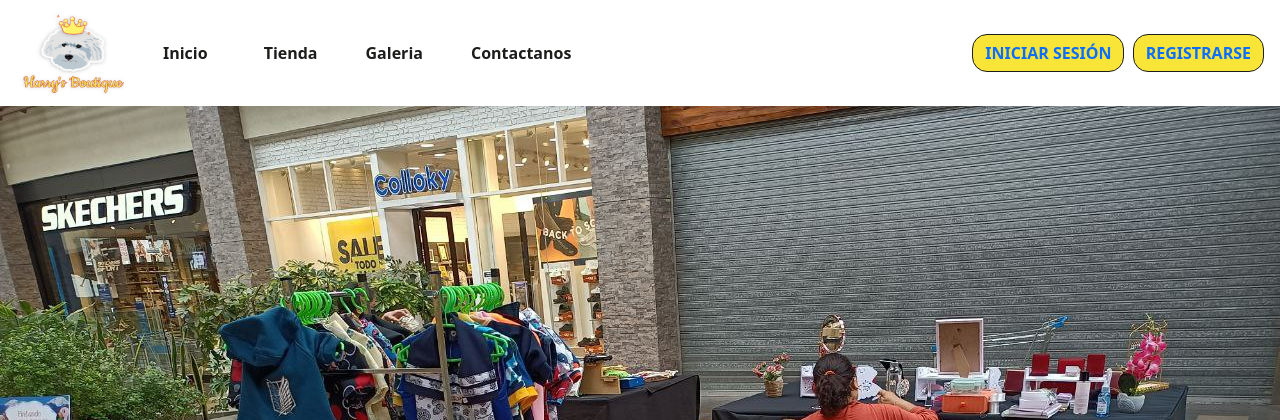
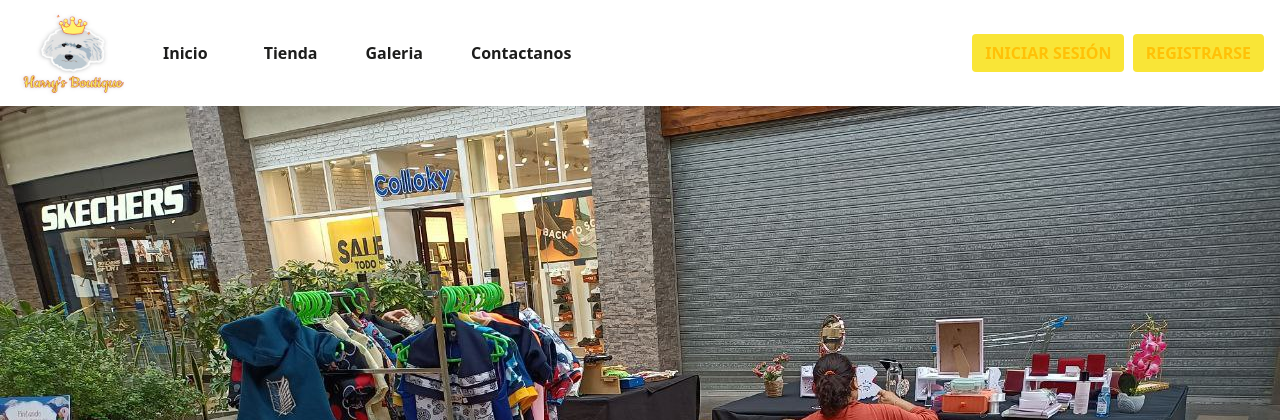
Before and after one commit to felipevega-dev/HarrysDjango, a Django app: page / in a window 1280 px wide. Shown: the top 420 px of the page. Run offline with Django 4.2, Linux system fonts and the light colour scheme.

Commit message:
cositas 3

```diff
--- a/core/static/core/CSS/style.css
+++ b/core/static/core/CSS/style.css
@@ -41,6 +41,9 @@
     filter: opacity(0.9);
 }
 
+.imgzoom {
+    transition: 0.4s transform;
+}
 
 /*card*/
 
@@ -71,13 +74,10 @@
 }
 
 .navlogin{
-    border: solid 1px #1d1d1c;
-    border-radius: 15px;
     overflow: hidden;
     transition: all ease-out 0.2s;
     transition: 0.5s filter;
     background: #f9e537;;
-    color: #f98837;
 }
 
 .navlogin:hover{
--- a/core/templates/harrys/base.html
+++ b/core/templates/harrys/base.html
@@ -23,7 +23,7 @@
       <div class="container-fluid">
         <!--Branding-->
         <a  href="{% url 'home' %}">
-          <img src="{% static 'core/'%}IMAGENES/logblanco.png" class="ms-1 "alt="Harrys" width="115px" height="90px">
+          <img src="{% static 'core/'%}IMAGENES/logblanco.png" class="imgzoom ms-1 "alt="Harrys" width="115px" height="90px">
         </a>
         <!--Items-->
         <div class="collapse navbar-collapse">
@@ -54,15 +54,14 @@
                   {{ user.username}}
                 </button>
 
-
                 {% else %}
-                <div class="ms-auto btn fw-bold navlogin text-uppercase">
-                    <a href="{%url 'login' %}" class="text-decoration-none col-12 col-sm-12 col-md-12 col-lg-12 col-xl-12 col-xl-5 ">Iniciar Sesión</a>
-                </div>
+                <button class="ms-auto btn fw-bold navlogin text-uppercase" type="button">
+                    <a href="{%url 'login' %}" class="text-warning text-decoration-none col-12 col-sm-12 col-md-12 col-lg-12 col-xl-12 col-xl-5 ">Iniciar Sesión</a>
+                </button>
                 &nbsp;
-                <div class="btn m-1 navlogin fw-bold text-uppercase">
-                    <a href="{%url 'registro_usuario' %}" class="text-decoration-none col-12 col-sm-12 col-md-12 col-lg-12 col-xl-12 col-xl-5 ">Registrarse</a>
-                </div>
+                <button class="m-1 btn fw-bold navlogin text-uppercase" type="button">
+                  <a href="{%url 'registro_usuario' %}" class="text-warning text-decoration-none col-12 col-sm-12 col-md-12 col-lg-12 col-xl-12 col-xl-5 ">Registrarse</a>
+                </button>
                 {% endif %}
         </div>
       </div>
--- a/core/templates/harrys/index.html
+++ b/core/templates/harrys/index.html
@@ -72,7 +72,7 @@
         </div>
         <div class="col-8 col-md-4">
           <div class="photo-frame position-relative shadow">
-          <img src="{% static 'core/' %}IMAGENES/bandanas.jpg" alt="Bandanas" class="w-100 p-2">
+          <img src="{% static 'core/' %}IMAGENES/bandanas.jpg"  alt="Bandanas" class="w-100 p-2 imgzoom">
           </div>
         </div>
       </header>
```
Also changed, not shown: db.sqlite3.
